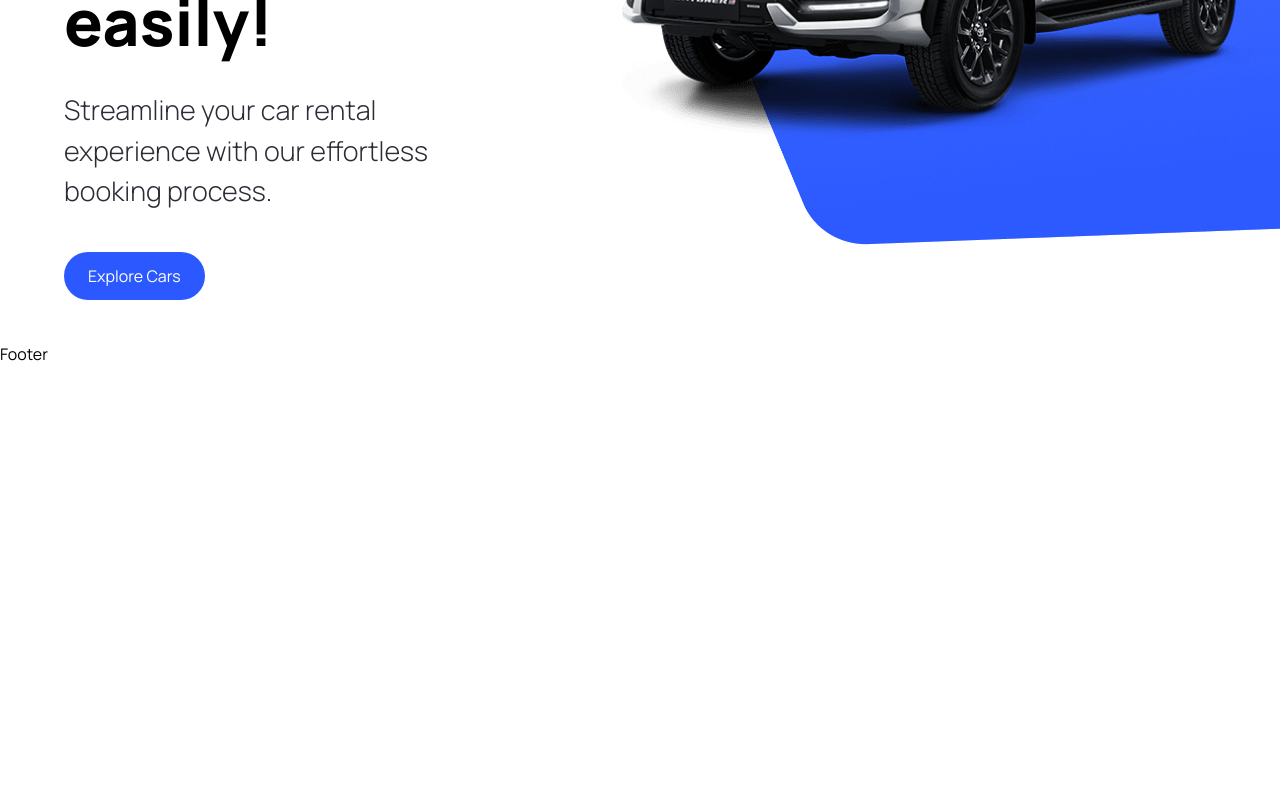
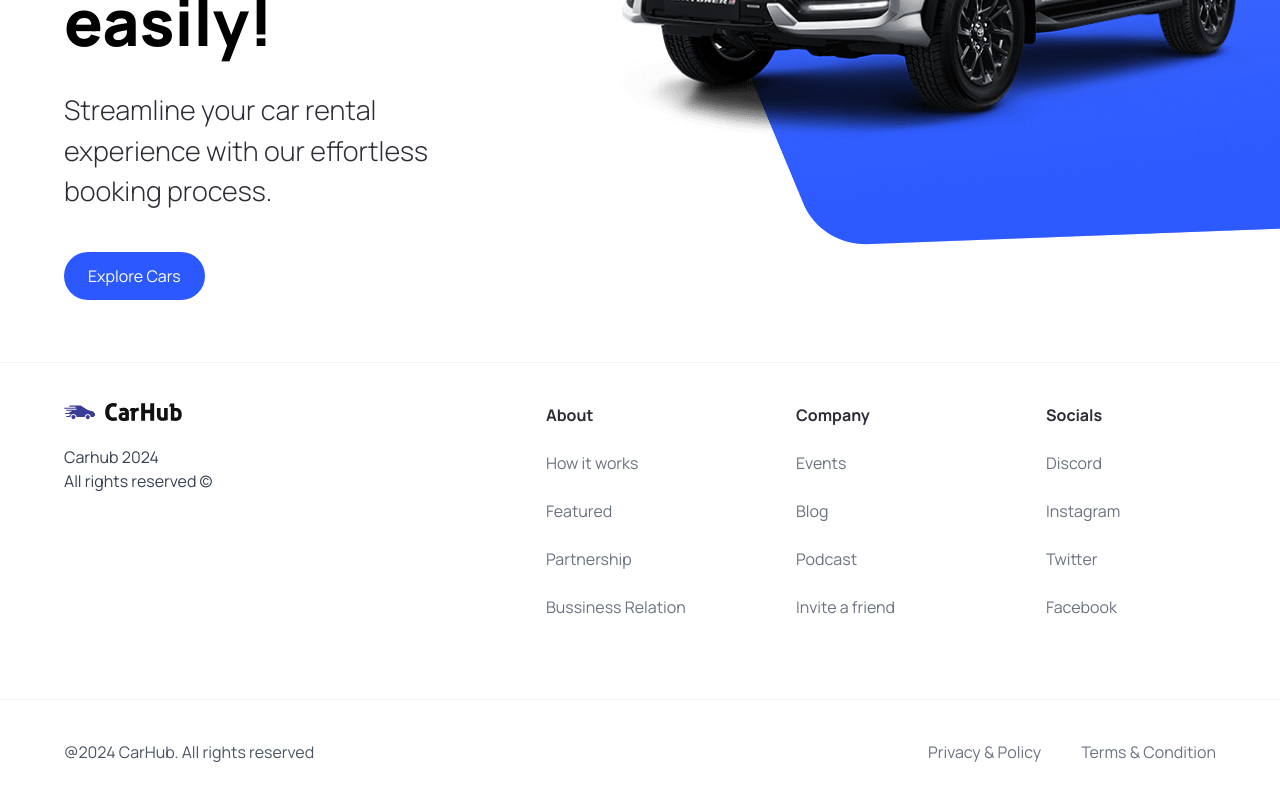
Before and after one commit to zhe-student-tafesa/car_showcase_nextjs, a Next.js app: page / in a window 1280 px wide. Shown: the part 458-1258 px from the top of the page. Before the commit the page ends 824 px from the top, so only its background shows below. Built offline with nearby package versions, Linux system fonts and the light colour scheme.

Commit message:
1. add mock Footer URL; 2. Finish Footer;

```diff
--- a/components/Footer.tsx
+++ b/components/Footer.tsx
@@ -1,9 +1,62 @@
+import Image from 'next/image'
+import Link from 'next/link'
+
+import { footerLinks } from '@/constants'
+
 import React from 'react'
 
 const Footer = () => {
-  return (
-    <div>Footer</div>
-  )
+    return (
+        <footer className='flex flex-col text-blue-100 mt-5 border-t border-gray-100'>
+            <div className='flex max-md:flex-col flex-wrap justify-between gap-5 sm:px-16 px-6 py-10'>
+                <div className='flex flex-col justify-start items-start gap-6'>
+                    <Image
+                        src="/logo.svg"
+                        alt="logo"
+                        width={118}
+                        height={18}
+                        className='object-contain'
+                    />
+                    <p className='text-base text-gray-700'>
+                        Carhub 2024 <br />
+                        All rights reserved &copy;
+                    </p>
+                </div>
+                {/* footer links */}
+                <div className='footer__links'>
+                    {footerLinks.map((link) => (
+                        <div key={link.title}
+                            className='footer__link'>
+                            <h3 className='font-bold text-black-100'>
+                                {link.title}
+                            </h3>
+                            {link.links.map((item) => (
+                                <Link
+                                    key={item.title}
+                                    href={item.url}
+                                    className='text-gray-500'
+                                >
+                                    {item.title}
+                                </Link>))}
+                        </div>
+                    ))}
+                </div>
+            </div>
+            <div className='flex justify-between items-center flex-wrap mt-10 border-t border-gray-100 sm:px-16 px-6 py-10'>
+                <p  className="text-gray-600">@2024 CarHub. All rights reserved</p>
+
+                <div className="footer__copyrights-link">
+                    <Link href="/" className="text-gray-500">
+                        Privacy & Policy
+                    </Link>
+                    <Link href="/" className="text-gray-500">
+                        Terms & Condition
+                    </Link>
+                </div>
+            </div>
+
+        </footer>
+    )
 }
 
 export default Footer
--- /dev/null
+++ b/constants/index.ts
@@ -0,0 +1,101 @@
+export const footerLinks = [
+    {
+      title: "About",
+      links: [
+        { title: "How it works", url: "/" },
+        { title: "Featured", url: "/" },
+        { title: "Partnership", url: "/" },
+        { title: "Bussiness Relation", url: "/" },
+      ],
+    },
+    {
+      title: "Company",
+      links: [
+        { title: "Events", url: "/" },
+        { title: "Blog", url: "/" },
+        { title: "Podcast", url: "/" },
+        { title: "Invite a friend", url: "/" },
+      ],
+    },
+    {
+      title: "Socials",
+      links: [
+        { title: "Discord", url: "/" },
+        { title: "Instagram", url: "/" },
+        { title: "Twitter", url: "/" },
+        { title: "Facebook", url: "/" },
+      ],
+    },
+  ];
+
+export const manufacturers = [
+    "Acura",
+    "Alfa Romeo",
+    "Aston Martin",
+    "Audi",
+    "Bentley",
+    "BMW",
+    "Buick",
+    "Cadillac",
+    "Chevrolet",
+    "Chrysler",
+    "Citroen",
+    "Dodge",
+    "Ferrari",
+    "Fiat",
+    "Ford",
+    "GMC",
+    "Honda",
+    "Hyundai",
+    "Infiniti",
+    "Jaguar",
+    "Jeep",
+    "Kia",
+    "Lamborghini",
+    "Land Rover",
+    "Lexus",
+    "Lincoln",
+    "Maserati",
+    "Mazda",
+    "McLaren",
+    "Mercedes-Benz",
+    "MINI",
+    "Mitsubishi",
+    "Nissan",
+    "Porsche",
+    "Ram",
+    "Rolls-Royce",
+    "Subaru",
+    "Tesla",
+    "Toyota",
+    "Volkswagen",
+    "Volvo",
+  ];
+
+  export const yearsOfProduction = [
+    { title: "Year", value: "" },
+    { title: "2015", value: "2015" },
+    { title: "2016", value: "2016" },
+    { title: "2017", value: "2017" },
+    { title: "2018", value: "2018" },
+    { title: "2019", value: "2019" },
+    { title: "2020", value: "2020" },
+    { title: "2021", value: "2021" },
+    { title: "2022", value: "2022" },
+    { title: "2023", value: "2023" },
+  ];
+
+  export const fuels = [
+    {
+      title: "Fuel",
+      value: "",
+    },
+    {
+      title: "Gas",
+      value: "Gas",
+    },
+    {
+      title: "Electricity",
+      value: "Electricity",
+    },
+  ];
```
